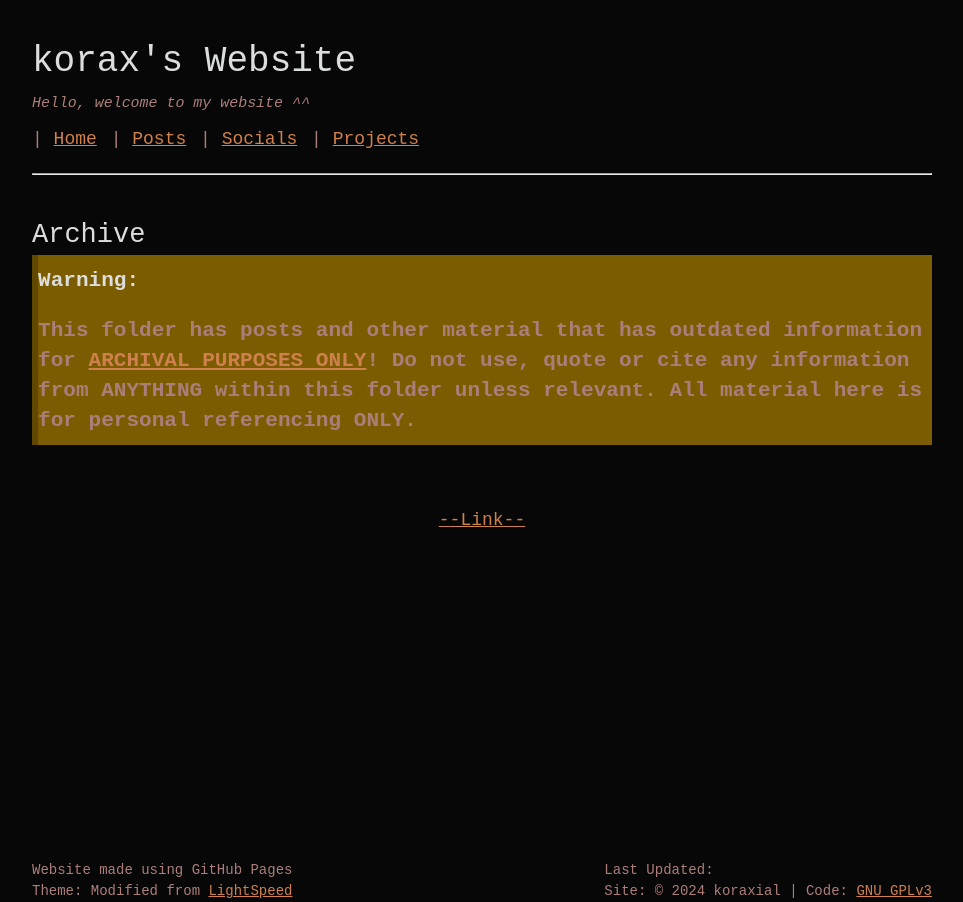
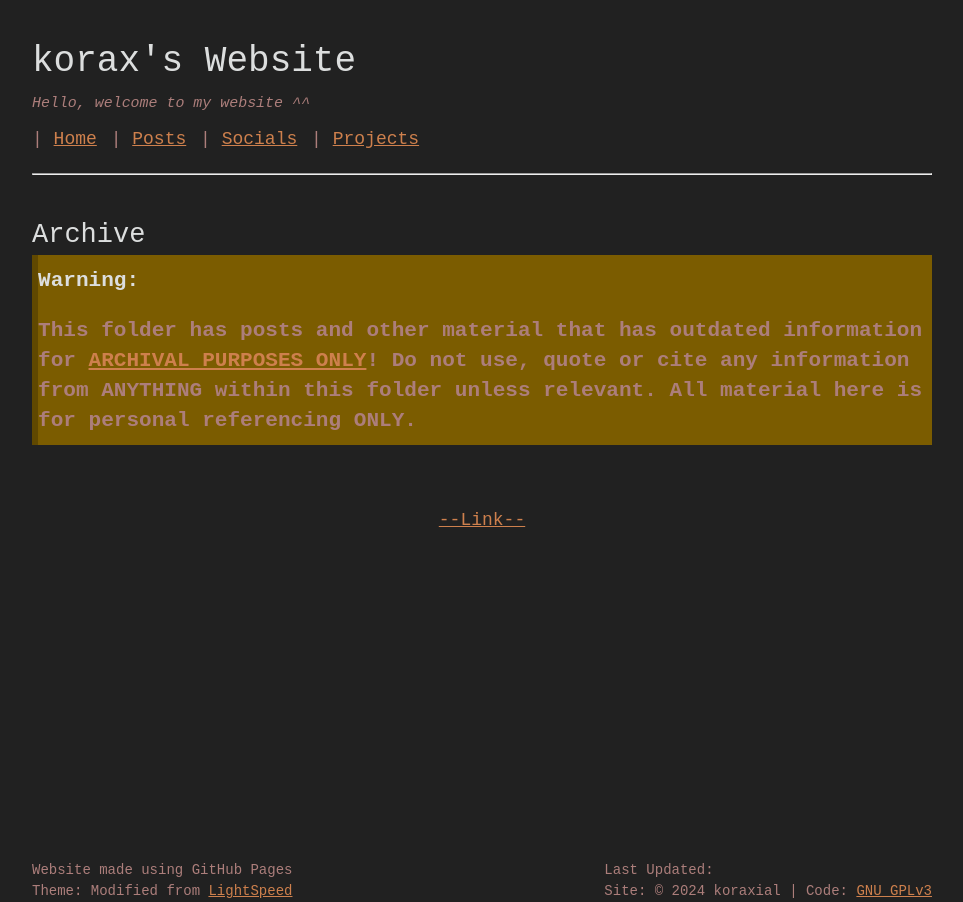
Before and after one commit to koraxial/koraxial.github.io, a Jekyll site: the page built from archive/index.html, in a window 1280 px wide. Shown: the whole page, without its empty margins (158-1121 px from the left). Built offline with Jekyll 4.4.1, drawn with Linux system fonts in a browser that asks for light colours.

Commit message:
Update page.scss

```diff
--- a/_sass/page.scss
+++ b/_sass/page.scss
@@ -64,7 +64,7 @@ header h1, h5 {
 
 body {
   color: #ac7e7b;
-  background-color: #070707;
+  background-color: #212121;
 }
 
 h1,
```
